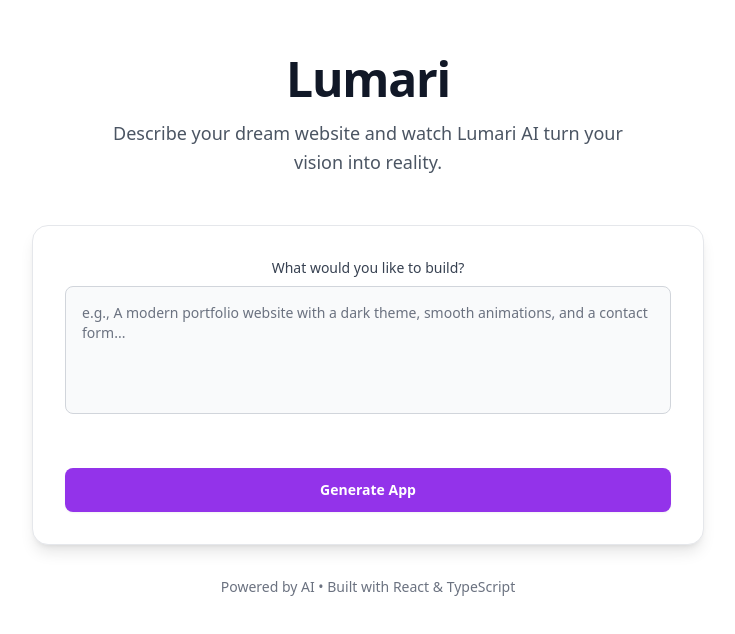
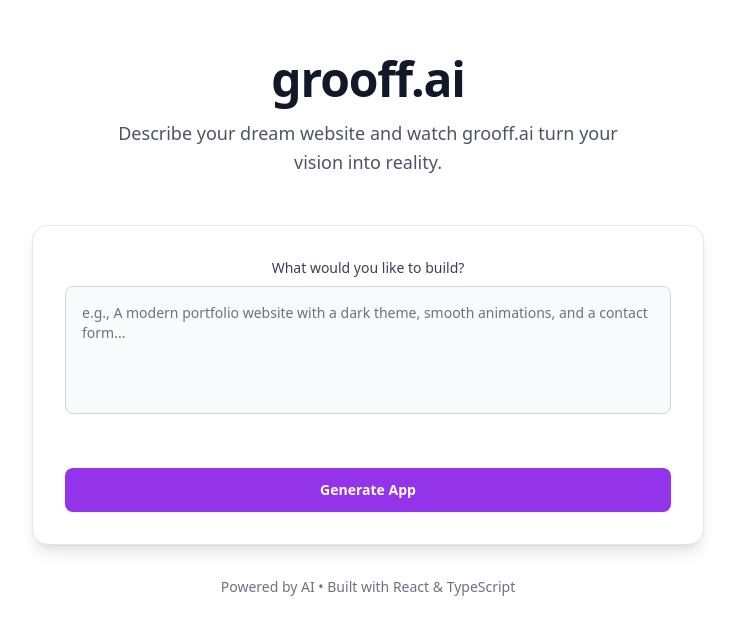
Before and after one commit to Guru6163/lumari-clone, a React (Vite) app in the folder frontend/: page / in a window 1280 px wide. Shown: the part 118-752 px from the top of the page, without its empty margins (272-1007 px from the left). Built offline with nearby package versions, Linux system fonts and the light colour scheme; no server answers.

Commit message:
change name

```diff
--- a/frontend/src/pages/Builder.tsx
+++ b/frontend/src/pages/Builder.tsx
@@ -250,7 +250,7 @@
               <span className="text-white font-bold text-sm">L</span>
             </div>
             <div>
-              <h1 className="text-sm font-semibold text-gray-900">Lumari</h1>
+              <h1 className="text-sm font-semibold text-gray-900">grooff.ai</h1>
               <p className="text-xs text-gray-500 truncate max-w-xs">{prompt}</p>
             </div>
           </div>
--- a/frontend/src/pages/Home.tsx
+++ b/frontend/src/pages/Home.tsx
@@ -22,10 +22,10 @@
             </div>
           </div>
           <h1 className="text-4xl md:text-5xl font-bold text-gray-900 tracking-tight mb-4">
-            Lumari
+            grooff.ai
           </h1>
           <p className="text-lg text-gray-600 max-w-lg mx-auto leading-relaxed">
-            Describe your dream website and watch Lumari AI turn your vision into reality.
+            Describe your dream website and watch grooff.ai turn your vision into reality.
           </p>
         </div>
 
```
